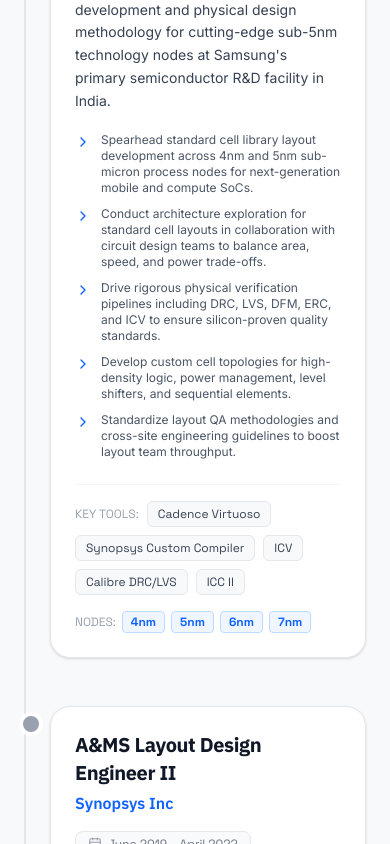
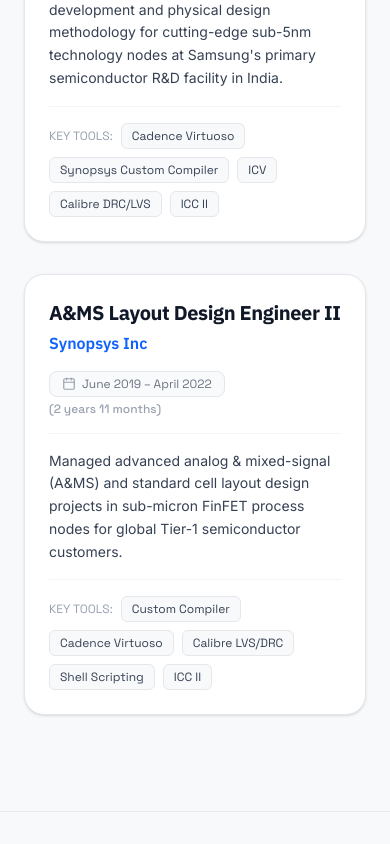
Before and after one commit to atendra11maurya/chia_and_wifi, a React (Vite) app: page / in a window 390 px wide. Shown: the part 6280-7124 px from the top of the page. Built offline with nearby package versions, Linux system fonts and the light colour scheme.

Commit message:
Remove Professional Roles, Selected Projects sections and career card sub-details

```diff
--- a/src/App.tsx
+++ b/src/App.tsx
@@ -4,8 +4,6 @@
 import { About } from './components/About';
 import { CareerTimeline } from './components/CareerTimeline';
 import { TechnicalExpertise } from './components/TechnicalExpertise';
-import { Experience } from './components/Experience';
-import { SelectedProjects } from './components/SelectedProjects';
 import { Education } from './components/Education';
 import { Certifications } from './components/Certifications';
 import { Contact } from './components/Contact';
@@ -30,8 +28,6 @@
         'about',
         'expertise',
         'career',
-        'experience',
-        'projects',
         'education',
         'certifications',
         'contact',
@@ -74,8 +70,6 @@
         <About />
         <TechnicalExpertise />
         <CareerTimeline />
-        <Experience />
-        <SelectedProjects />
         <Education />
         <Certifications />
         <Contact onOpenResume={() => setIsResumeOpen(true)} />
--- a/src/components/CareerTimeline.tsx
+++ b/src/components/CareerTimeline.tsx
@@ -22,22 +22,16 @@
         </div>
 
         {/* Timeline Container */}
-        <div className="relative pl-6 sm:pl-8 border-l-2 border-gray-200 space-y-12">
+        <div className="space-y-8">
           {EXPERIENCE_DATA.map((item, idx) => (
             <motion.div
               key={item.id}
-              initial={{ opacity: 0, x: -16 }}
-              whileInView={{ opacity: 1, x: 0 }}
+              initial={{ opacity: 0, y: 16 }}
+              whileInView={{ opacity: 1, y: 0 }}
               viewport={{ once: true }}
               transition={{ duration: 0.4, delay: idx * 0.08 }}
               className="relative group"
             >
-              {/* Timeline Node Circle Icon */}
-              <div className={`absolute -left-[31px] sm:-left-[39px] top-1.5 w-6 h-6 sm:w-7 sm:h-7 rounded-full border-4 transition-colors flex items-center justify-center ${item.isCurrent
-                ? 'border-white bg-[#0F62FE] ring-4 ring-[#0F62FE]/20'
-                : 'border-white bg-gray-400 group-hover:bg-[#0F62FE]'
-                }`} />
-
               {/* Card Container */}
               <div className="bg-white border border-gray-200 rounded-[20px] p-6 sm:p-8 shadow-sm hover:shadow-md transition-all">
 
@@ -69,19 +63,9 @@
                 </div>
 
                 {/* Summary */}
-                <p className="text-gray-700 text-sm sm:text-base mb-5 leading-relaxed">
+                <p className="text-gray-700 text-sm sm:text-base mb-4 leading-relaxed">
                   {item.summary}
                 </p>
-
-                {/* Highlights List */}
-                <div className="space-y-2.5 mb-6">
-                  {item.highlights.map((point, pointIdx) => (
-                    <div key={pointIdx} className="flex items-start gap-2.5 text-xs sm:text-sm text-gray-600">
-                      <ChevronRight className="w-4 h-4 text-[#0F62FE] shrink-0 mt-0.5" />
-                      <span>{point}</span>
-                    </div>
-                  ))}
-                </div>
 
                 {/* Bottom Tags */}
                 <div className="flex flex-wrap items-center justify-between gap-4 pt-4 border-t border-gray-100">
@@ -92,16 +76,6 @@
                     {item.keyTools.map(tool => (
                       <span key={tool} className="px-2.5 py-1 bg-[#F8F9FB] border border-gray-200 rounded-md text-xs font-mono text-gray-700">
                         {tool}
-                      </span>
-                    ))}
-                  </div>
-
-                  {/* Nodes */}
-                  <div className="flex flex-wrap items-center gap-1.5">
-                    <span className="text-xs font-mono text-gray-400 uppercase">Nodes:</span>
-                    {item.keyNodes.map(node => (
-                      <span key={node} className="px-2 py-0.5 bg-blue-50 border border-blue-200 text-[#0F62FE] rounded text-xs font-mono font-bold">
-                        {node}
                       </span>
                     ))}
                   </div>
--- a/src/components/Navbar.tsx
+++ b/src/components/Navbar.tsx
@@ -30,8 +30,7 @@
   const navLinks = [
     { label: 'About', href: '#about' },
     { label: 'Expertise', href: '#expertise' },
-    { label: 'Experience', href: '#experience' },
-    { label: 'Projects', href: '#projects' },
+    { label: 'Career', href: '#career' },
     { label: 'Education', href: '#education' },
   ];
 
```
